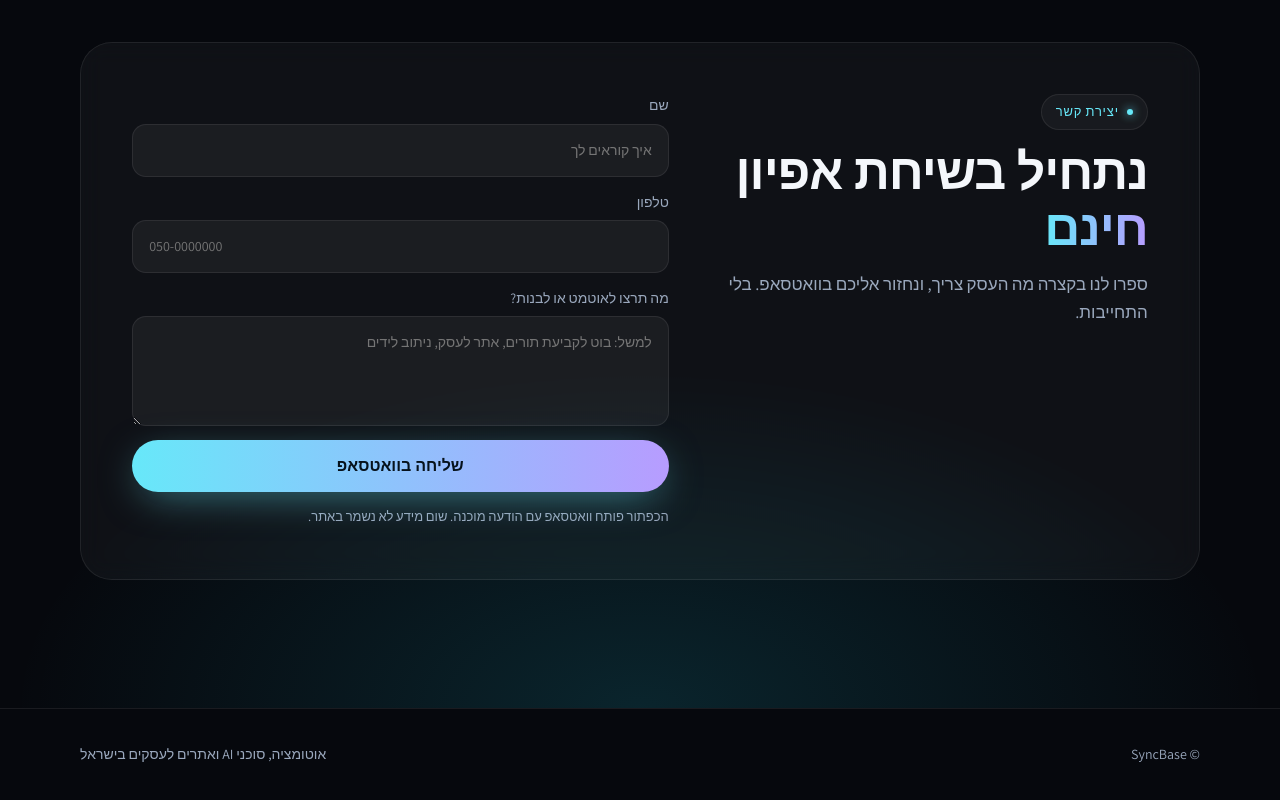
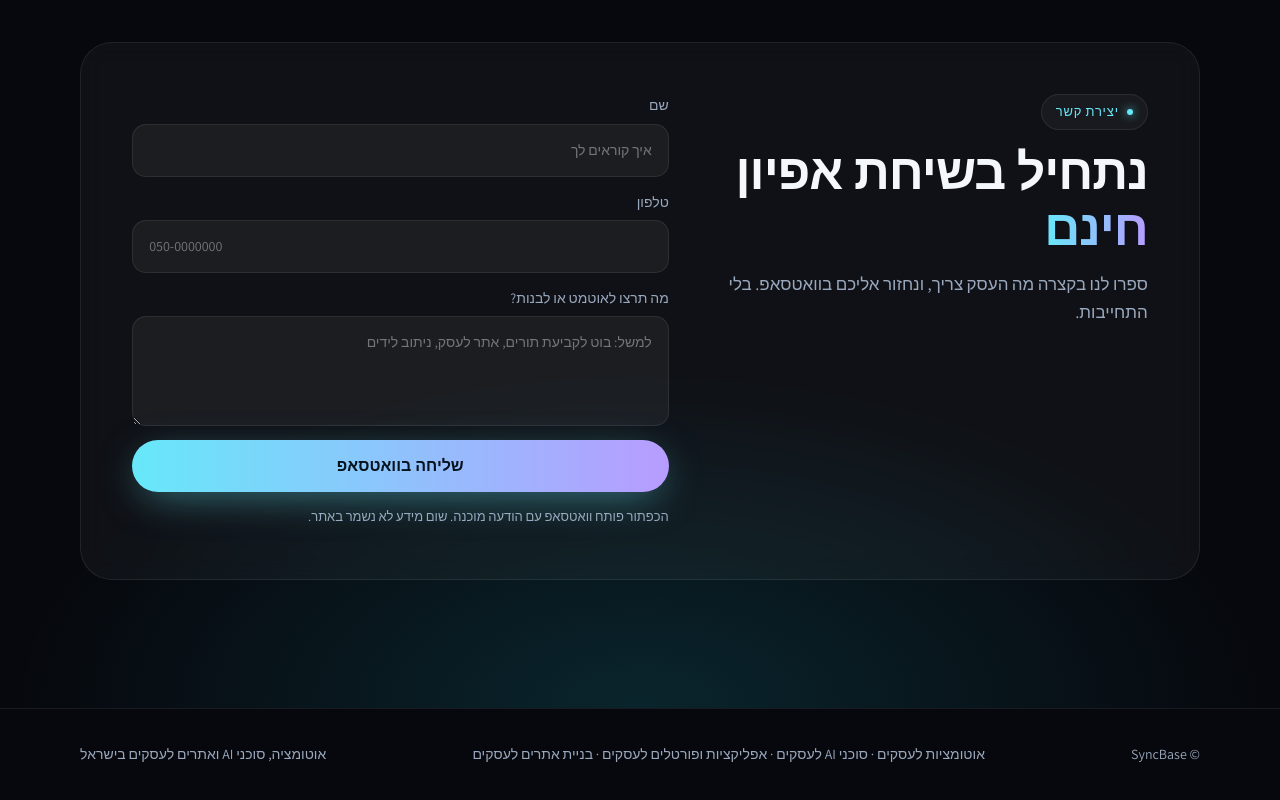
Before and after one commit to benzion9000-design/syncbase-scroll-site, a plain HTML site: page index.html in a window 1280 px wide. Shown: the part 9534-10334 px from the top of the page. Drawn offline with Linux system fonts and the light colour scheme.

Commit message:
Link service pages in footer

```diff
--- a/index.html
+++ b/index.html
@@ -257,7 +257,7 @@ footer .wrap{display:flex;flex-wrap:wrap;justify-content:space-between;gap:12px}
 <p class="note">הכפתור פותח וואטסאפ עם הודעה מוכנה. שום מידע לא נשמר באתר.</p>
 </form></div></div></section>
 </main>
-<footer><div class="wrap"><span>© SyncBase</span><span>אוטומציה, סוכני AI ואתרים לעסקים בישראל</span></div></footer>
+<footer><div class="wrap"><span>© SyncBase</span><span><a href="/automations/">אוטומציות לעסקים</a> · <a href="/ai-agents/">סוכני AI לעסקים</a> · <a href="/apps/">אפליקציות ופורטלים לעסקים</a> · <a href="/websites/">בניית אתרים לעסקים</a></span><span>אוטומציה, סוכני AI ואתרים לעסקים בישראל</span></div></footer>
 <div class="fab"><a class="btn p" data-wa="שלום, הגעתי מהאתר של SyncBase ואשמח לשיחת אפיון." href="#">דברו איתנו בוואטסאפ</a></div>
 
 <div id="bot" class="robot"></div>
```
